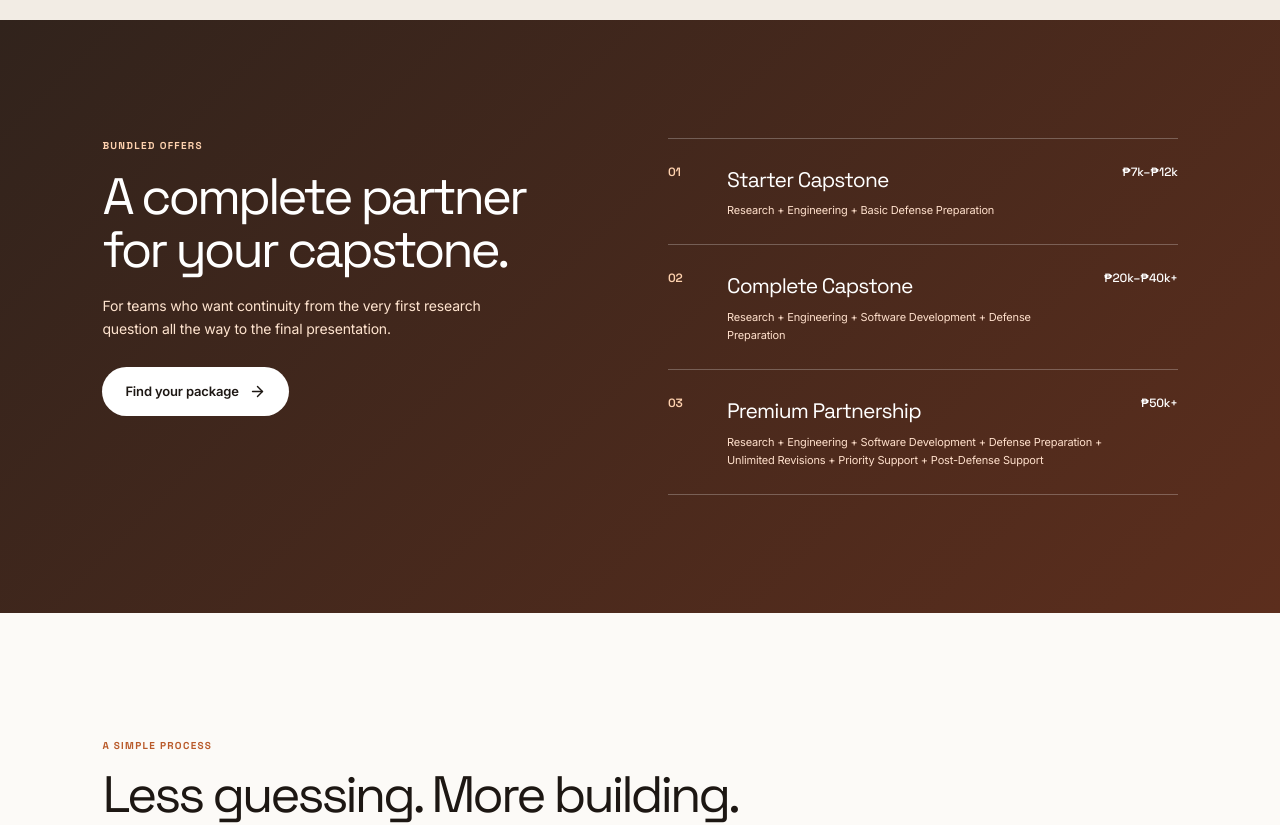
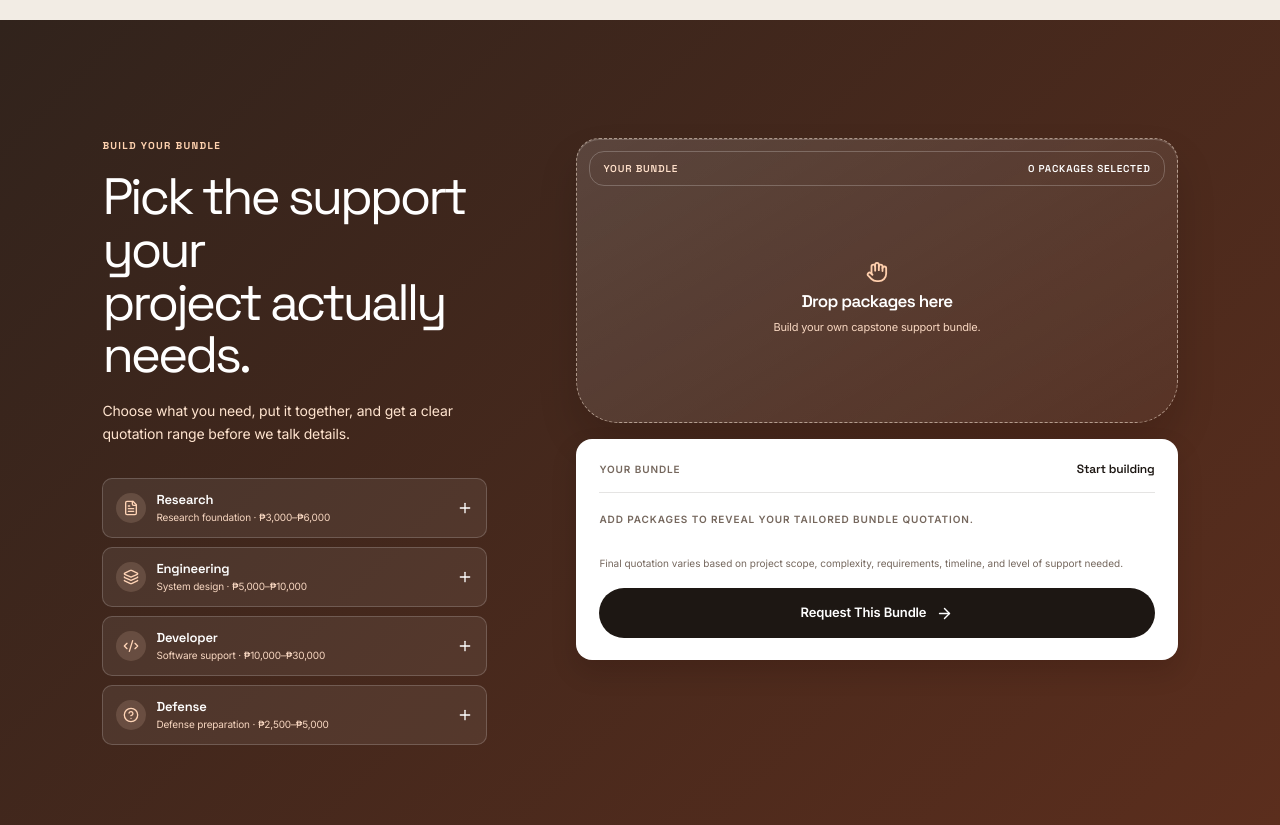
Before and after one commit to TheCharmant/Beaver, a Next.js app: page / in a window 1280 px wide. Shown: the part 2580-3405 px from the top of the page. Built offline with nearby package versions, Linux system fonts and the light colour scheme.

Commit message:
Add interactive bundle builder

```diff
--- a/app/onboarding/page.tsx
+++ b/app/onboarding/page.tsx
@@ -496,6 +496,7 @@ export default function OnboardingPage() {
             selections,
             uploads,
             checks,
+            setChecks,
             profilePic,
             selectedBundles,
             selectedAddOns,
@@ -895,7 +896,7 @@ function Services({
 }: any) {
   const toggleBundle = (bundleName: string) => {
     if (services.includes(bundleName)) {
-      setServices(services.filter((s) => s !== bundleName));
+      setServices(services.filter((s: string) => s !== bundleName));
     } else {
       setServices([...services, bundleName]);
     }
@@ -1196,6 +1197,7 @@ function Review({
   selections,
   uploads,
   checks,
+  setChecks,
   profilePic,
   selectedBundles,
   selectedAddOns,
--- a/app/page.tsx
+++ b/app/page.tsx
@@ -1,8 +1,8 @@
 "use client";
 
-import { motion } from "framer-motion";
-import { ArrowRight, Check, ChevronDown, CircleHelp, Code2, FileText, Layers3, Menu, Sparkles } from "lucide-react";
-import { useState } from "react";
+import { AnimatePresence, motion } from "framer-motion";
+import { ArrowRight, Check, ChevronDown, CircleHelp, Code2, FileText, Hand, Layers3, Menu, Plus, Sparkles, X } from "lucide-react";
+import { useState, type DragEvent } from "react";
 import { useForm } from "react-hook-form";
 import { zodResolver } from "@hookform/resolvers/zod";
 import { z } from "zod";
@@ -85,6 +85,60 @@ const faqs = [
 const inquirySchema = z.object({ name: z.string().min(2, "Please enter your name"), email: z.string().email("Enter a valid email"), message: z.string().min(10, "Tell us a little more about your project") });
 type Inquiry = z.infer<typeof inquirySchema>;
 
+const bundlePackages = [
+  { id: "research", name: "Research", label: "Research foundation", price: "₱3,000–₱6,000", min: 3000, max: 6000, icon: FileText },
+  { id: "engineering", name: "Engineering", label: "System design", price: "₱5,000–₱10,000", min: 5000, max: 10000, icon: Layers3 },
+  { id: "developer", name: "Developer", label: "Software support", price: "₱10,000–₱30,000", min: 10000, max: 30000, icon: Code2 },
+  { id: "defense", name: "Defense", label: "Defense preparation", price: "₱2,500–₱5,000", min: 2500, max: 5000, icon: CircleHelp },
+] as const;
+
+const formatPeso = (value: number) => `₱${value.toLocaleString("en-PH")}`;
+
+function BundleBuilder() {
+  const [selected, setSelected] = useState<string[]>([]);
+  const [isOver, setIsOver] = useState(false);
+  const chosen = bundlePackages.filter((pkg) => selected.includes(pkg.id));
+  const individualMin = chosen.reduce((total, pkg) => total + pkg.min, 0);
+  const individualMax = chosen.reduce((total, pkg) => total + pkg.max, 0);
+  const discountMin = chosen.length > 1 ? 1000 : 0;
+  const discountMax = chosen.length > 2 ? 2000 : chosen.length > 1 ? 1000 : 0;
+  const addPackage = (id: string) => setSelected((current) => current.includes(id) ? current : [...current, id]);
+  const removePackage = (id: string) => setSelected((current) => current.filter((item) => item !== id));
+  const onDrop = (event: DragEvent<HTMLDivElement>) => {
+    event.preventDefault();
+    setIsOver(false);
+    addPackage(event.dataTransfer.getData("text/plain"));
+  };
+
+  return <section className="bundle" aria-labelledby="bundle-title">
+    <div className="bundle-content">
+      <p className="section-tag">BUILD YOUR BUNDLE</p>
+      <h2 id="bundle-title">Pick the support your<br/>project actually needs.</h2>
+      <p>Choose what you need, put it together, and get a clear quotation range before we talk details.</p>
+      <div className="bundle-available" aria-label="Available packages">
+        {bundlePackages.map((pkg) => {
+          const added = selected.includes(pkg.id);
+          const Icon = pkg.icon;
+          return <button key={pkg.id} type="button" draggable={!added} disabled={added} className={`bundle-option${added ? " added" : ""}`} onClick={() => addPackage(pkg.id)} onDragStart={(event) => event.dataTransfer.setData("text/plain", pkg.id)}>
+            <span className="bundle-option-icon"><Icon size={16}/></span><span><strong>{pkg.name}</strong><small>{pkg.label} · {pkg.price}</small></span>{added ? <em>Added</em> : <Plus size={16} aria-hidden="true"/>}
+          </button>;
+        })}
+      </div>
+    </div>
+    <div className="bundle-builder">
+      <div className={`bundle-pot${isOver ? " is-over" : ""}${chosen.length ? " has-items" : ""}`} onDragOver={(event) => { event.preventDefault(); setIsOver(true); }} onDragLeave={() => setIsOver(false)} onDrop={onDrop} aria-label="Your bundle drop zone">
+        <div className="pot-rim"><span>Your bundle</span><span>{chosen.length} {chosen.length === 1 ? "package" : "packages"} selected</span></div>
+        <div className="pot-content"><AnimatePresence initial={false}>{!chosen.length ? <motion.div className="bundle-empty" initial={{ opacity: 0, scale: .96 }} animate={{ opacity: 1, scale: 1 }} exit={{ opacity: 0 }}><Hand size={22}/><strong>Drop packages here</strong><span>Build your own capstone support bundle.</span></motion.div> : chosen.map((pkg) => { const Icon = pkg.icon; return <motion.div key={pkg.id} className="bundle-selected" initial={{ opacity: 0, y: 18, scale: .9 }} animate={{ opacity: 1, y: 0, scale: 1 }} exit={{ opacity: 0, scale: .9 }} transition={{ type: "spring", stiffness: 400, damping: 25 }}><span className="bundle-selected-icon"><Icon size={17}/></span><span><strong>{pkg.name}</strong><small>{pkg.price}</small></span><button type="button" onClick={() => removePackage(pkg.id)} aria-label={`Remove ${pkg.name} package`}><X size={16}/></button></motion.div>; })}</AnimatePresence></div>
+      </div>
+      <div className={`quote-panel${chosen.length ? " has-quote" : ""}`} aria-live="polite">
+        <div><p>Your Bundle</p><strong>{chosen.length ? `${chosen.length} ${chosen.length === 1 ? "package" : "packages"} selected` : "Start building"}</strong></div>
+        {chosen.length ? <><div className="quote-row"><span>Individual total</span><strong>{formatPeso(individualMin)}–{formatPeso(individualMax)}</strong></div><div className="quote-main"><span>Bundle quote</span><strong>{formatPeso(individualMin - discountMin)}–{formatPeso(individualMax - discountMax)}</strong></div><div className="quote-row save"><span>You save</span><strong>{formatPeso(discountMin)}{discountMax > discountMin ? `–${formatPeso(discountMax)}` : ""}</strong></div></> : <p className="quote-empty">Add packages to reveal your tailored bundle quotation.</p>}
+        <p className="quote-note">Final quotation varies based on project scope, complexity, requirements, timeline, and level of support needed.</p><a href="#contact" className="button button-dark">Request This Bundle <ArrowRight size={17}/></a>
+      </div>
+    </div>
+  </section>;
+}
+
 export default function Home() {
   const [openFaq, setOpenFaq] = useState<number | null>(0);
   const [sent, setSent] = useState(false);
@@ -129,7 +183,7 @@ export default function Home() {
     </section>
     <section className="intro"><p className="section-tag">WHAT WE DO</p><h2>From a rough idea to a polished final defense.</h2><p>We pair research rigor with practical engineering experience. The result? Structured projects that feel purposeful, polished, and ready for evaluation.</p><div className="stats"><div><strong>4</strong><span>core areas of support</span></div><div><strong>1:1</strong><span>project-focused guidance</span></div><div><strong>∞</strong><span>ideas worth building</span></div></div></section>
     <section className="packages" id="packages"><div className="section-head"><div><p className="section-tag">PACKAGE OFFERS</p><h2>Support that meets you<br/>where you are.</h2></div><p>Choose the expertise your project needs, exactly when it needs it.</p></div><div className="package-grid">{packages.map((pkg, i) => <motion.article initial={{opacity:0,y:24}} whileInView={{opacity:1,y:0}} viewport={{once:true}} transition={{delay:i*.08}} key={pkg.title} className="package-card"><div className="card-icon"><pkg.icon size={22}/></div><h3>{pkg.title} Package</h3><p className="price">{pkg.price}</p><p className="card-description">{pkg.description}</p><ul>{pkg.items.map(item=><li key={item}><Check size={15}/>{item}</li>)}</ul><a href="#contact">View inclusions <ArrowRight size={16}/></a></motion.article>)}</div></section>
-    <section className="bundle"><div className="bundle-content"><p className="section-tag">BUNDLED OFFERS</p><h2>A complete partner<br/>for your capstone.</h2><p>For teams who want continuity from the very first research question all the way to the final presentation.</p><a href="#contact" className="button button-dark">Find your package <ArrowRight size={17}/></a></div><div className="bundle-list"><div><span>01</span><div><h3>Starter Capstone</h3><p>Research + Engineering + Basic Defense Preparation</p></div><strong>₱7k–₱12k</strong></div><div><span>02</span><div><h3>Complete Capstone</h3><p>Research + Engineering + Software Development + Defense Preparation</p></div><strong>₱20k–₱40k+</strong></div><div><span>03</span><div><h3>Premium Partnership</h3><p>Research + Engineering + Software Development + Defense Preparation + Unlimited Revisions + Priority Support + Post-Defense Support</p></div><strong>₱50k+</strong></div></div></section>
+    <BundleBuilder />
     <section className="process" id="process"><p className="section-tag">A SIMPLE PROCESS</p><h2>Less guessing. More building.</h2><div className="process-grid">{[["01","Tell us your vision","Share your idea, requirements, and where you need a hand."],["02","Get a clear plan","We scope the work and recommend the support that fits."],["03","Build with momentum","Move forward with a focused partner by your side."]].map(s=><div key={s[0]}><span>{s[0]}</span><h3>{s[1]}</h3><p>{s[2]}</p></div>)}</div></section>
 <section className="defense">
 
```
Also changed, not shown: app/globals.css.
